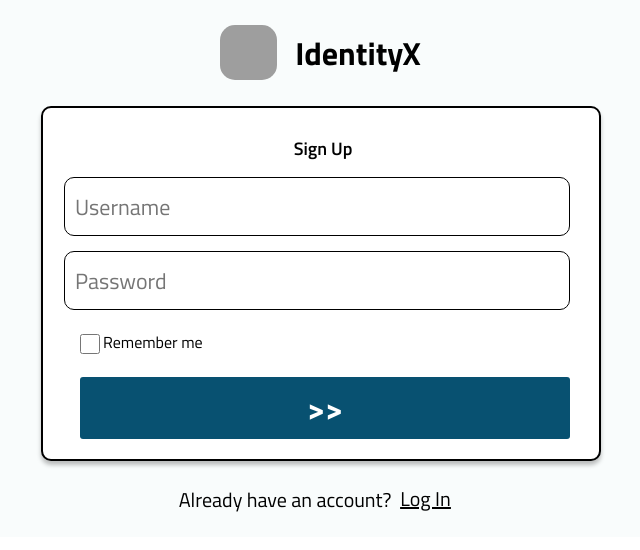
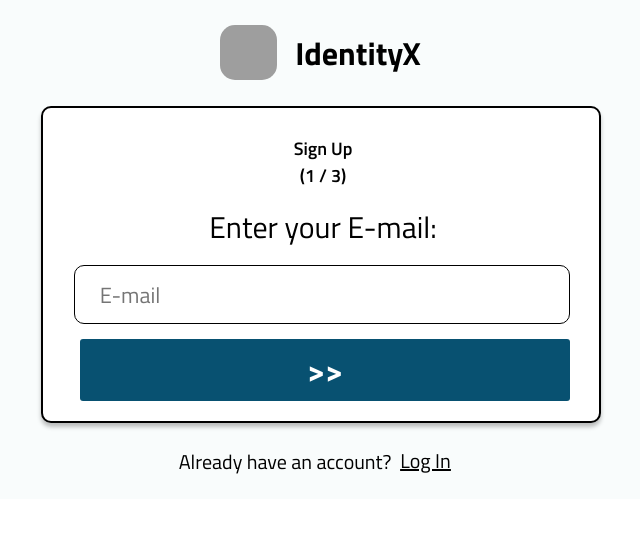
Before and after one commit to sadnesssssssss/face-recognition-fe, a React (Create React App) app: page /signup in a window 1280 px wide. Shown: the top 550 px of the page, without its empty margins (319-959 px from the left). Built offline with nearby package versions, Linux system fonts and the light colour scheme; grey boxes are pictures that could not be loaded.

Commit message:
registration animation added

```diff
--- a/src/components/MainPage/Header.tsx
+++ b/src/components/MainPage/Header.tsx
@@ -14,27 +14,27 @@ const Header: FunctionComponent = memo(() => {
     }
   }, []);
 
-  const onSupportTextClick = useCallback(() => {
+  const onSupportTextClick = () => {
     const anchor = document.querySelector(
       "[data-scroll-to='bugReportContainer']"
     );
     if (anchor) {
       anchor.scrollIntoView({ block: "start", behavior: "smooth" });
     }
-  }, []);
+  };
 
   const onMyProfileTextClick = useCallback(() => {
 
   }, []);
 
-  const onSubscriptionsTextClick = useCallback(() => {
+  const onSubscriptionsTextClick = () => {
     const anchor = document.querySelector(
       "[data-scroll-to='subscriptionsContainer']"
     );
     if (anchor) {
       anchor.scrollIntoView({ block: "start", behavior: "smooth" });
     }
-  }, []);
+  };
 
   return (
     <header className="header">
--- a/src/components/SignUp/SignUpForm.css
+++ b/src/components/SignUp/SignUpForm.css
@@ -19,9 +19,9 @@
   padding: 0px 20px;
 }
 .username {
-  width: 100%;
+  width: 90%;
   border: 1px solid #000;
-  padding: 20px 0 20px 10px;
+  padding: 20px 5% 20px 5%;
   border-radius: 10px;
   font-family: "Titillium Web", serif;
   font-size: 22px;
@@ -53,9 +53,9 @@
   gap: 15px;
 }
 .password {
-  width: 100%;
+  width: 90%;
   border: 1px solid #000;
-  padding: 20px 0 20px 10px;
+  padding: 20px 5% 20px 5%;
   border-radius: 10px;
   font-family: "Titillium Web", serif;
   font-size: 22px;
@@ -175,3 +175,36 @@
   height:20px;
   vertical-align: middle;
 }
+
+
+.needed-action{
+  font-size:30px;
+  width:100%;
+  text-align: center;
+}
+
+.fade-in {
+  animation: fade-in 1s ease-in forwards;
+}
+
+.fade-out {
+  animation: fade-out 1s ease-out forwards;
+}
+
+@keyframes fade-in {
+  50% {
+    opacity: 0;
+  }
+  100% {
+    opacity: 1;
+  }
+}
+
+@keyframes fade-out {
+  25% {
+    opacity: 1;
+  }
+  100% {
+    opacity: 0;
+  }
+}
--- a/src/components/SignUp/SignUpForm.tsx
+++ b/src/components/SignUp/SignUpForm.tsx
@@ -1,31 +1,55 @@
-import { FunctionComponent, memo, useCallback } from "react";
-import "../LogIn/LogInForm.css";
+import {FunctionComponent, memo, useCallback, useState} from "react";
+import {useNavigate} from 'react-router-dom';
+import "../SignUp/SignUpForm.css";
 
-const LogInForm: FunctionComponent = memo(() => {
+const LogInForm = () => {
 
-  const onButtonClick = useCallback(() => {
-    // Please sync "UserProfile" to the project
-  }, []);
+    const instrs = ["Enter your E-mail:", "Enter Your password:", "Enter verification code:"]
+    const placeholders = ["E-mail", "Password", "Verification code"]
+    const navigate = useNavigate();
+    const [step, setStep] = useState(1);
+    const [fadeIn, setFadeIn] = useState(false);
+    const [fadeOut, setFadeOut] = useState(false);
+    const [placeholder, setPlaceholder] = useState("E-mail")
+    const [instr, setInstr] = useState("Enter your E-mail:")
 
-  return (
-    <div className="form">
-      <div className="frame-div">
+
+    const onButtonClick = () => {
+        setFadeOut(false);
+        if (step == 3) {
+            navigate("../profile");
+            return;
+        }
+        setFadeIn(true);
+        setTimeout(() => {
+            let newSteps = step + 1;
+            setStep(newSteps);
+            setInstr(instrs[step]);
+            setPlaceholder(placeholders[step])
+        }, 500)
+        setTimeout(() => {
+            setFadeOut(true);
+            setFadeIn(false);
+        }, 1000);
+        setTimeout(() => {
+            setFadeOut(false);
+        }, 1000)
+    };
+
+    return (<div className="form">
+            <div className={`frame-div ${fadeIn ? 'fade-in' : ''} ${fadeOut ? 'fade-out' : ''}\ `}>
                 <div className="heading-1-sign-in-wrapper">
-          <div className="heading-1">Sign Up</div>
+                    <div className="heading-1">Sign Up ({step} / 3)</div>
                 </div>
-          <input className="username" placeholder="Username" type="text" />
-          <input className="password" placeholder="Password" type="text" />
-      </div>
-      <div className="checkboxes2-deselected1-en-parent">
-          <label><input className="remember-checkbox" type="checkbox"></input>Remember me</label>
-      </div>
+                <div className="needed-action">{instr}</div>
+                <input className="password" placeholder={placeholder}/>
                 <div className="button-wrapper">
-        <button className="button" onClick={onButtonClick}>
+                    <button className="button" onClick={() => onButtonClick()}>
                         <b className="log-in"> &gt;&gt; </b>
                     </button>
                 </div>
             </div>
-  );
-});
+        </div>);
+};
 
 export default LogInForm;
```
Lines whose indentation alone changed are shown as unchanged.
